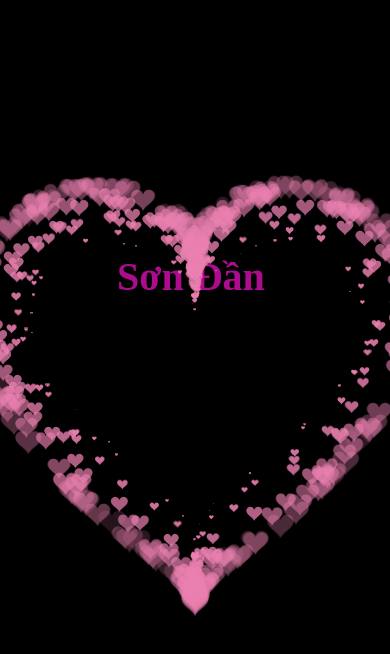
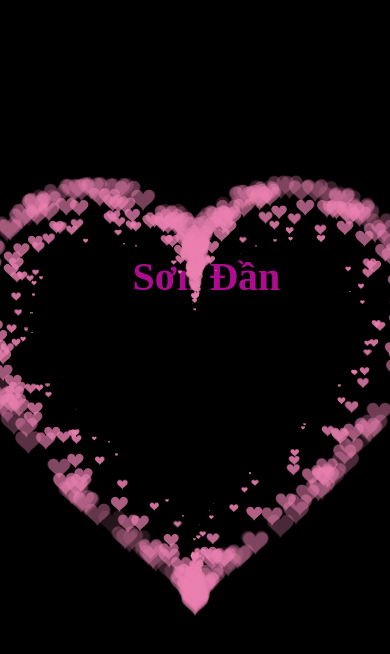
Before and after one commit to khactruong38/heart, a plain HTML site: page index.html in a window 390 px wide. Shown: the part 30-684 px from the top of the page. Drawn offline with Linux system fonts and the light colour scheme.

Commit message:
Update index.html

```diff
--- a/index.html
+++ b/index.html
@@ -22,14 +22,14 @@ canvas {
   color: rgba(238, 16, 197, 0.725);
   font-size: 60px;
   padding-top: 15%;
-  padding-left: 42%;
+  padding-left: 43%;
   position: absolute;
 }
 @media(max-width:700px ){
 .name h2 {
   font-size: 40px;
   padding-top: 64%;
-  padding-left: 30%;
+  padding-left: 34%;
 }
 }
   </style>
```
